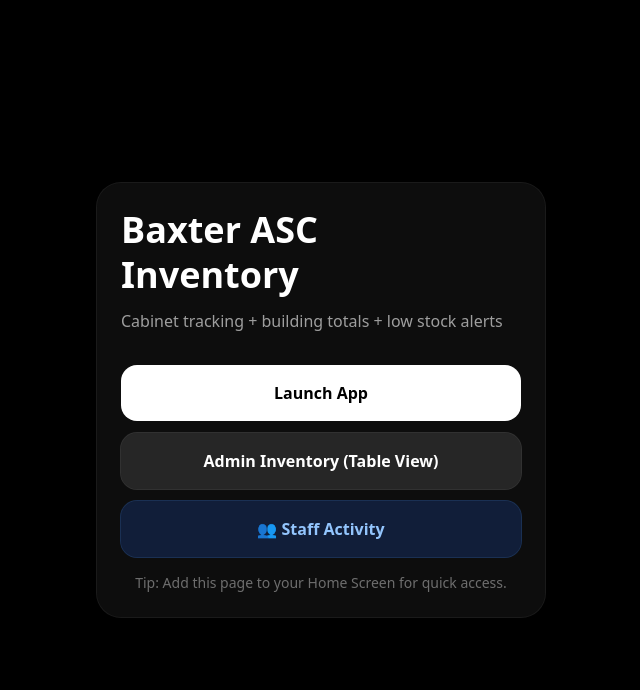
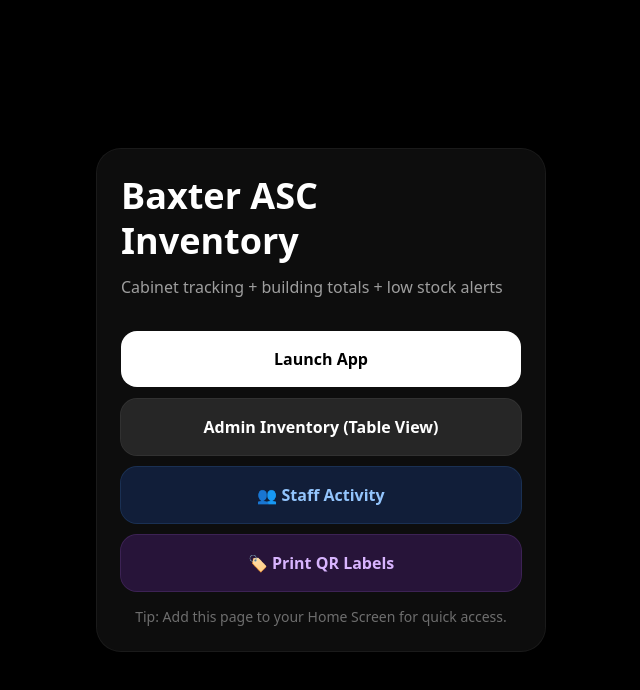
Before and after one commit to ASC-Harrison/nextjs-with-supabase, a Next.js app: page / in a window 1280 px wide. Shown: the top 690 px of the page, without its empty margins (319-959 px from the left). Built offline with nearby package versions, Linux system fonts and the light colour scheme.

Commit message:
Update page.tsx

```diff
--- a/app/page.tsx
+++ b/app/page.tsx
@@ -21,6 +21,9 @@ export default function Home() {
           <Link href="/staff-activity" className="block w-full rounded-2xl bg-blue-600/20 text-blue-300 font-semibold py-4 text-center ring-1 ring-blue-500/30">
             👥 Staff Activity
           </Link>
+          <Link href="/labels" className="block w-full rounded-2xl bg-purple-600/20 text-purple-300 font-semibold py-4 text-center ring-1 ring-purple-500/30">
+            🏷️ Print QR Labels
+          </Link>
         </div>
         <div className="pt-4 text-center text-white/40 text-sm">
           Tip: Add this page to your Home Screen for quick access.
```
